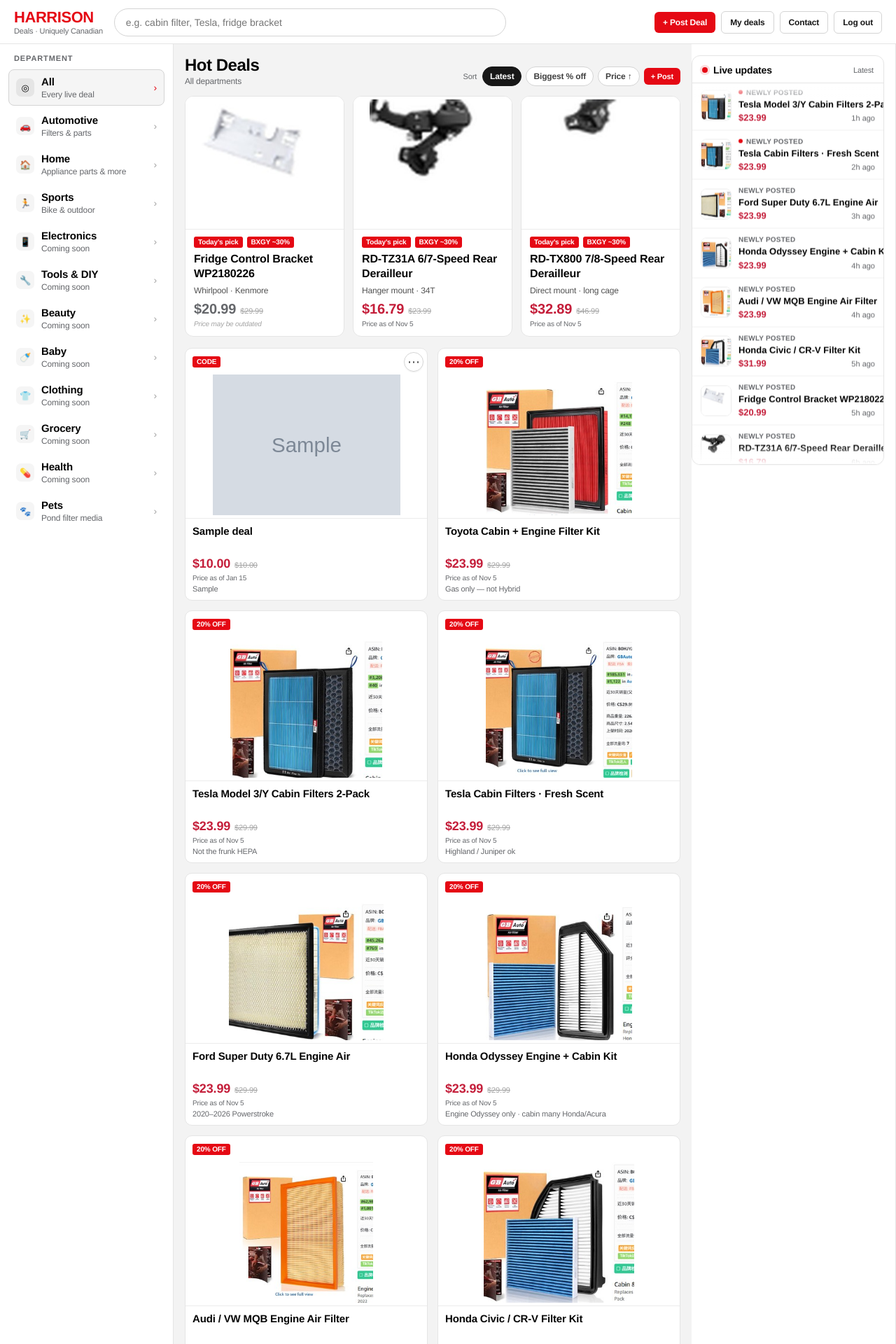
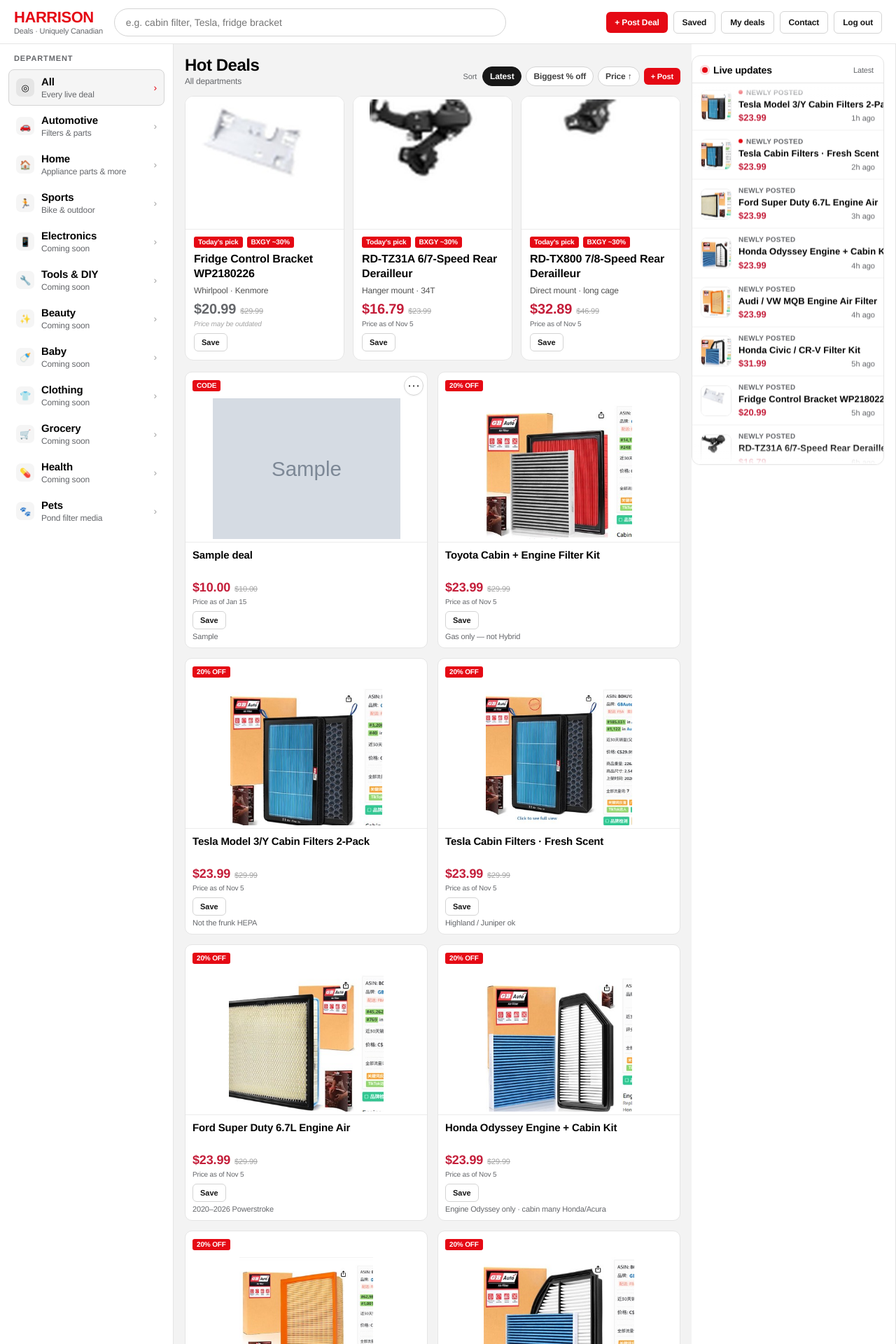
Before and after one commit to jameshuvip-rgb/harrison-deals-submit, a Flask app: page /browse in a window 1280 px wide. Shown: the top 1920 px of the page at 70% size. Run offline with Flask 3, Linux system fonts and the light colour scheme; the visitor is signed in with stand-in values (Sample User, id 1); tables that the repository leaves empty hold one stand-in row (values such as "Sample post"); grey boxes marked "Sample" are stand-in pictures.

Commit message:
Restore Save on deal cards and add a Saved list (#12)
Put a small Save/Saved control back under the price on Hot Deals and grid cards, sharing the modal toggle. Logged-in buyers can open Saved to see only their favorites.

Co-authored-by: Cursor Agent <cursoragent@cursor.com>
Co-authored-by: jameshuvip-rgb <jameshuvip-rgb@users.noreply.github.com>

```diff
--- a/app.py
+++ b/app.py
@@ -500,6 +500,41 @@ def pick_hot_deals(feed: list[dict], limit: int = HOT_LIMIT) -> list[dict]:
                 label = "Latest"
             result.append(_tag_hot(deal, label))
     return result
+
+
+def load_public_catalog() -> list[dict]:
+    """Live deals with a real image. User posts first, then seed. Engagement attached."""
+    seeded = [
+        enrich_deal(d)
+        for d in apply_seed_overlay(load_seed_deals())
+        if d.get("live") is not False
+    ]
+    user_cards = [enrich_deal(d) for d in load_user_deal_cards()]
+    merged: list[dict] = []
+    seen: set[str] = set()
+    for item in user_cards + seeded:
+        key = str(item.get("id") or "")
+        if not key or key in seen:
+            continue
+        if not has_real_image(item):
+            continue
+        seen.add(key)
+        merged.append(item)
+    attach_engagement(merged)
+    return merged
+
+
+def favorite_keys_for(email: str) -> list[str]:
+    """This user's saved deals, newest save first."""
+    rows = get_db().execute(
+        """
+        SELECT deal_key FROM deal_favorites
+        WHERE user_email = ?
+        ORDER BY datetime(created_at) DESC, rowid DESC
+        """,
+        (email,),
+    ).fetchall()
+    return [str(row["deal_key"]) for row in rows]
 
 
 def sort_feed(feed: list[dict], sort: str) -> list[dict]:
@@ -2017,25 +2052,9 @@ def home():
     sort = (request.args.get("sort") or "latest").strip().lower()
     if sort not in {"latest", "off", "price"}:
         sort = "latest"
-    seeded = [
-        enrich_deal(d)
-        for d in apply_seed_overlay(load_seed_deals())
-        if d.get("live") is not False
-    ]
-    user_cards = [enrich_deal(d) for d in load_user_deal_cards()]
-    # User deals first (newest), then seed — stable unique by id
-    merged: list[dict] = []
-    seen: set[str] = set()
-    for item in user_cards + seeded:
-        key = str(item.get("id") or "")
-        if not key or key in seen:
-            continue
-        # Public feed: skip cards without a real product image
-        if not has_real_image(item):
-            continue
-        seen.add(key)
-        merged.append(item)
-    attach_engagement(merged)
+    # User deals first (newest), then seed — stable unique by id.
+    # Public feed skips cards without a real product image.
+    merged = load_public_catalog()
     counts = {"all": len(merged)}
     for item in merged:
         key = str(item.get("category") or "")
@@ -2089,6 +2108,44 @@ def home():
         featured_list=featured_list,
         live_activity=live_activity,
         live_scoped=live_scoped,
+        saved_view=False,
+    )
+
+
+@app.get("/saved")
+@login_required
+def saved_deals():
+    """Deals the signed-in user has saved. Same cards and favorite toggle as the feed."""
+    sort = (request.args.get("sort") or "latest").strip().lower()
+    if sort not in {"latest", "off", "price"}:
+        sort = "latest"
+    merged = load_public_catalog()
+    order = {key: index for index, key in enumerate(favorite_keys_for(current_email()))}
+    feed = [d for d in merged if str(d.get("track_key") or "") in order]
+    if sort == "latest":
+        feed.sort(key=lambda d: order[str(d.get("track_key") or "")])
+    else:
+        feed = sort_feed(feed, sort)
+    feed = attach_manage_flags(feed)
+    counts = {"all": len(merged)}
+    for item in merged:
+        key = str(item.get("category") or "")
+        counts[key] = counts.get(key, 0) + 1
+    return render_template(
+        "browse.html",
+        deals=feed,
+        nav_cats=visible_nav_cats(counts),
+        all_nav_cats=NAV_CATS,
+        counts=counts,
+        cat="all",
+        cat_label="Saved",
+        q="",
+        sort=sort,
+        featured=None,
+        featured_list=[],
+        live_activity=[],
+        live_scoped=False,
+        saved_view=True,
     )
 
 
--- a/templates/base.html
+++ b/templates/base.html
@@ -88,6 +88,7 @@
       <nav>
         <a href="{{ url_for('home') }}">Browse</a>
         {% if session.email %}
+          <a href="{{ url_for('saved_deals') }}"{% if request.endpoint == 'saved_deals' %} aria-current="page"{% endif %}>Saved</a>
           <a href="{{ url_for('my_deals') }}">My deals</a>
           <a class="btn" href="{{ url_for('post_deal') }}">Post a deal</a>
           <a href="{{ url_for('contact') }}">Contact</a>
--- a/templates/browse.html
+++ b/templates/browse.html
@@ -20,6 +20,9 @@
   .btn { appearance:none; border:0; border-radius:6px; background:var(--red); color:#fff; font-weight:700; padding:8px 12px; cursor:pointer; font-size:12px; text-decoration:none; display:inline-block; }
   .btn.ghost { background:#fff; color:#171717; border:1px solid #d4d4d4; }
   .btn.sm { padding:6px 10px; font-size:11px; }
+  .actions a.btn.ghost.on { background:#171717; color:#fff; border-color:#171717; }
+  .save-row { margin-top:8px; }
+  .save-deal.on, #mSave.on { background:#171717; color:#fff; border-color:#171717; }
   .layout { display:flex; align-items:stretch; min-height:calc(100vh - 88px); }
   aside { width:248px; flex:0 0 248px; background:#fff; border-right:1px solid var(--line); padding:14px 12px 28px; }
   .dept-label { font-size:11px; font-weight:700; color:var(--muted); letter-spacing:0.08em; padding:0 8px 10px; }
@@ -178,6 +181,9 @@ data-track="{{ (item.track_key or '')|e }}"
 data-favorites="{{ item.favorites or 0 }}"
 data-favorited="{{ '1' if item.favorited else '0' }}"
 {%- endmacro %}
+{% macro save_btn(item) -%}
+<button type="button" class="btn ghost sm save-deal{% if item.favorited %} on{% endif %}" data-save-deal data-save-compact data-track="{{ (item.track_key or '')|e }}" data-favorited="{{ '1' if item.favorited else '0' }}" data-favorites="{{ item.favorites or 0 }}" aria-pressed="{{ 'true' if item.favorited else 'false' }}">{% if item.favorited %}Saved{% else %}Save{% endif %}</button>
+{%- endmacro %}
   <header class="site-header">
     <div class="top">
       <a class="brand" href="{{ url_for('home') }}">
@@ -192,6 +198,7 @@ data-favorited="{{ '1' if item.favorited else '0' }}"
       <div class="actions">
         {% if session.email %}
           <a class="btn" href="{{ url_for('post_deal') }}">+ Post Deal</a>
+          <a class="btn ghost{% if saved_view %} on{% endif %}" href="{{ url_for('saved_deals') }}"{% if saved_view %} aria-current="page"{% endif %}>Saved</a>
           <a class="btn ghost" href="{{ url_for('my_deals') }}">My deals</a>
           <a class="btn ghost" href="{{ url_for('contact') }}">Contact</a>
           <a class="btn ghost" href="{{ url_for('logout') }}">Log out</a>
@@ -229,24 +236,35 @@ data-favorited="{{ '1' if item.favorited else '0' }}"
     <main>
       <div class="headline">
         <div>
+          {% if saved_view %}
+            <h1>Saved</h1>
+            <p>Deals you saved</p>
+          {% else %}
             <h1>Hot Deals</h1>
             <p>
               {% if cat == 'all' %}All departments{% else %}{{ nav_cats | selectattr('id', 'equalto', cat) | map(attribute='label') | first }}{% endif %}
               {% if q %} · “{{ q }}”{% endif %}
             </p>
+          {% endif %}
         </div>
         <div class="sortbar">
           <span>Sort</span>
+          {% if saved_view %}
+            <a class="sort{% if sort == 'latest' %} on{% endif %}" href="{{ url_for('saved_deals') }}">Recently saved</a>
+            <a class="sort{% if sort == 'off' %} on{% endif %}" href="{{ url_for('saved_deals', sort='off') }}">Biggest % off</a>
+            <a class="sort{% if sort == 'price' %} on{% endif %}" href="{{ url_for('saved_deals', sort='price') }}">Price ↑</a>
+          {% else %}
             <a class="sort{% if sort == 'latest' %} on{% endif %}" href="{{ url_for('home', cat=none if cat == 'all' else cat, q=q or none, sort=none) }}">Latest</a>
             <a class="sort{% if sort == 'off' %} on{% endif %}" href="{{ url_for('home', cat=none if cat == 'all' else cat, q=q or none, sort='off') }}">Biggest % off</a>
             <a class="sort{% if sort == 'price' %} on{% endif %}" href="{{ url_for('home', cat=none if cat == 'all' else cat, q=q or none, sort='price') }}">Price ↑</a>
+          {% endif %}
           {% if session.email %}
             <a class="btn sm" href="{{ url_for('post_deal') }}">+ Post</a>
           {% endif %}
         </div>
       </div>
 
-      {% if featured_list %}
+      {% if featured_list and not saved_view %}
         <div class="feat-row">
           {% for f in featured_list %}
             <div class="card-wrap">
@@ -276,6 +294,7 @@ data-favorited="{{ '1' if item.favorited else '0' }}"
                     <span class="was">${{ '%.2f'|format(f.was) }}</span>
                   </div>
                   <div class="asof{% if f.stale %} stale{% endif %}">{% if f.stale %}Price may be outdated{% elif f.asOf %}Price as of {{ f.asOf }}{% endif %}</div>
+                  <div class="save-row">{{ save_btn(f) }}</div>
                 </div>
               </div>
             </div>
@@ -285,7 +304,10 @@ data-favorited="{{ '1' if item.favorited else '0' }}"
 
       {% if not deals %}
         <div class="empty">
-          {% if q %}
+          {% if saved_view %}
+            <div style="font-size:15px;font-weight:700;color:#525252;margin-bottom:6px;">No saved deals yet</div>
+            <div>Tap Save on a deal and it will show up here.</div>
+          {% elif q %}
             <div style="font-size:15px;font-weight:700;color:#525252;margin-bottom:6px;">No matches</div>
             <div>Try another keyword.</div>
           {% else %}
@@ -321,13 +343,14 @@ data-favorited="{{ '1' if item.favorited else '0' }}"
                     <span class="was">${{ '%.2f'|format(d.was) }}</span>
                   </div>
                   <div class="asof{% if d.stale %} stale{% endif %}">{% if d.stale %}Price may be outdated{% elif d.asOf %}Price as of {{ d.asOf }}{% endif %}</div>
+                  <div class="save-row">{{ save_btn(d) }}</div>
                   {% if d.fit %}<div class="fit">{{ d.fit }}</div>{% endif %}
                 </div>
               </div>
             </div>
           {% endfor %}
         </div>
-        <div class="count">{{ deals|length }} deals · tap a card for details</div>
+        <div class="count">{% if saved_view %}{{ deals|length }} saved · tap a card for details{% else %}{{ deals|length }} deals · tap a card for details{% endif %}</div>
       {% endif %}
 
       <footer>
@@ -339,6 +362,7 @@ data-favorited="{{ '1' if item.favorited else '0' }}"
       </footer>
     </main>
 
+    {% if not saved_view %}
     <aside class="live-rail{% if live_scoped and not live_activity %} is-quiet{% endif %}" aria-label="Live updates">
       <div class="live-card">
         <div class="live-head">
@@ -370,6 +394,7 @@ data-favorited="{{ '1' if item.favorited else '0' }}"
         {% endif %}
       </div>
     </aside>
+    {% endif %}
   </div>
 
   <div class="modal-backdrop" id="dealModal" aria-hidden="true">
@@ -477,9 +502,10 @@ data-favorited="{{ '1' if item.favorited else '0' }}"
     });
   }
 
-  function saveLabel(on, count) {
+  function saveLabel(on, count, compact) {
+    var word = on ? 'Saved' : 'Save';
+    if (compact) return word;
     var n = parseInt(count || '0', 10) || 0;
-    var word = on ? 'Saved' : 'Save';
     return n ? (word + ' · ' + n) : word;
   }
   function applySaveState(track, favorited, count) {
@@ -490,7 +516,7 @@ data-favorited="{{ '1' if item.favorited else '0' }}"
       if (el.hasAttribute('data-save-deal')) {
         el.classList.toggle('on', !!favorited);
         el.setAttribute('aria-pressed', favorited ? 'true' : 'false');
-        el.textContent = saveLabel(!!favorited, count);
+        el.textContent = saveLabel(!!favorited, count, el.hasAttribute('data-save-compact'));
       }
     });
   }
@@ -576,6 +602,7 @@ data-favorited="{{ '1' if item.favorited else '0' }}"
       openDeal(el);
     });
     el.addEventListener('keydown', function (e) {
+      if (e.target.closest('[data-menu]') || e.target.closest('[data-save-deal]')) return;
       if (e.key === 'Enter' || e.key === ' ') {
         e.preventDefault();
         openDeal(el);
--- a/templates/login.html
+++ b/templates/login.html
@@ -2,9 +2,12 @@
 {% block title %}Log in — Harrison Deals{% endblock %}
 {% block body %}
   <h1>Log in</h1>
-  <p class="sub">Browsing is open to everyone — no account needed. Sign in to post a deal or manage My deals. Use the email and password you registered with.</p>
+  <p class="sub">Browsing is open to everyone — no account needed. Sign in to save deals, post a deal, or manage My deals. Use the email and password you registered with.</p>
   {% if error %}<div class="msg err" role="alert">{{ error }}</div>{% endif %}
   <form class="card" method="post">
+    {% if request.args.get('next') %}
+      <input type="hidden" name="next" value="{{ request.args.get('next') }}"/>
+    {% endif %}
     <label>Email
       <input name="email" type="email" required autocomplete="email" />
     </label>
```
Also changed, not shown: tests/test_hot_and_amazon.py (+61 -0 lines). Lines whose indentation alone changed are shown as unchanged.
